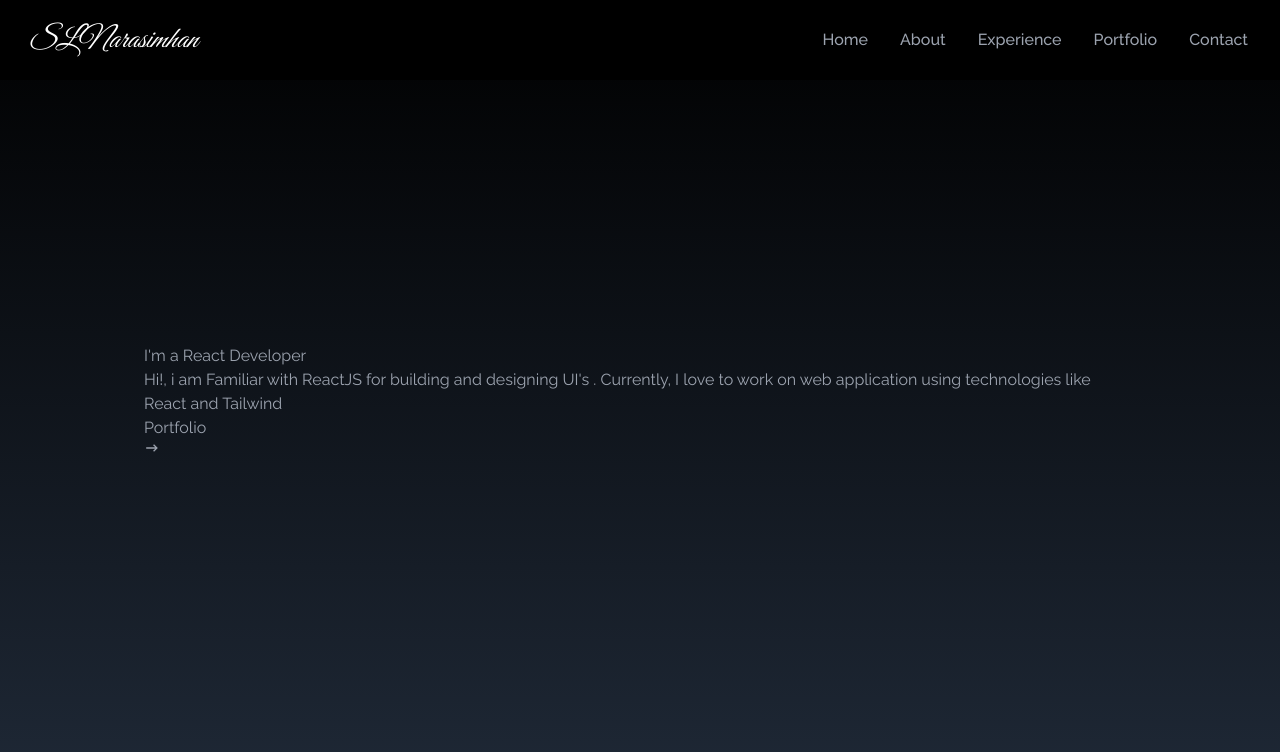
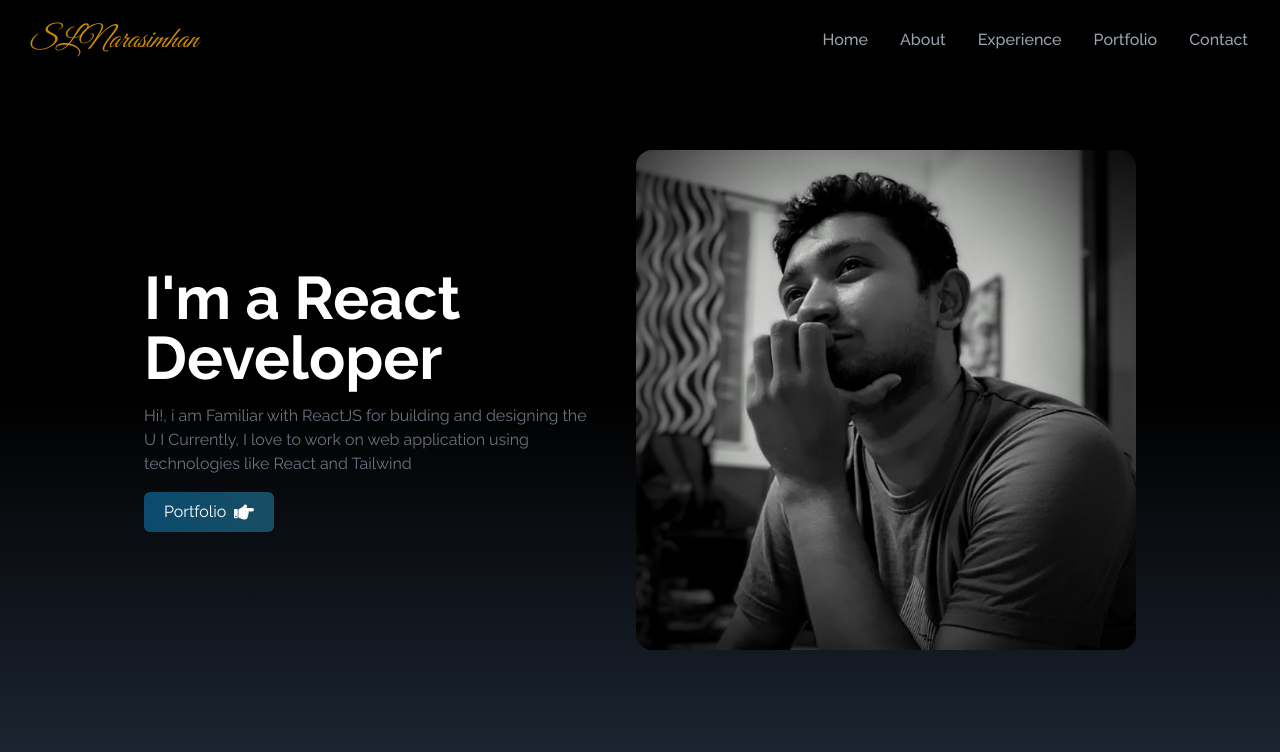
Before and after one commit to Sriram511/my-portfolio, a React (Create React App) app: page / in a window 1280 px wide. Shown: the top 752 px of the page. Built offline with nearby package versions, Linux system fonts and the light colour scheme.

Commit message:
Home Page
Completed the Home page Content. Next Home page Social Icons

```diff
--- a/src/components/Home.js
+++ b/src/components/Home.js
@@ -1,31 +1,41 @@
 import React from "react";
-// import MyImage from "../assets/me.jpg";
-import * as RctIcons from "react-icons/cg";
+import DevImage from "../assets/me.jpg";
+// import * as RctIcons from "react-icons/cg";
+import * as FaIcons from "react-icons/fa";
 
 const Home = () => {
   return (
     <div
       name="home"
-      className="h-screen w-full bg-gradient-to-b from-black to-gray-800 text-gray-400"
+      className="h-screen w-full bg-gradient-to-b from-black via-black to-gray-800"
     >
       <div className="max-w-screen-lg mx-auto flex flex-col items-center justify-center h-full px-4 md:flex-row">
-        <div>
-          <h2>I'm a React Developer</h2>
+        <div className="flex flex-col justify-center h-full">
+          <h2 className="text-2xl sm:text-6xl font-bold text-white">
+            I'm a React Developer{" "}
+          </h2>
 
-          <p>
-            Hi!, i am Familiar with ReactJS for building and designing UI's .
+          <p className="text-gray-500 py-4 max-w-md">
+            Hi!, i am Familiar with ReactJS for building and designing the U I
             Currently, I love to work on web application using technologies like
             React and Tailwind
           </p>
 
           <div>
-            <button>
+            <button className=" group text-white w-fit px-5 py-2 flex items-center rounded-md bg-gradient-to-r from-sky-900 to-cyan-900 cursor-pointer">
               Portfolio
-              <span>
-                <RctIcons.CgArrowRight />
+              <span className="group-hover:rotate-90 duration-500">
+                <FaIcons.FaHandPointRight size={20} className="ml-2" />
               </span>
             </button>
           </div>
+        </div>
+        <div>
+          <img
+            src={DevImage}
+            alt="DeveloperProfile"
+            className="rounded-2xl mx-auto w-2/3 md:w-full"
+          />
         </div>
       </div>
     </div>
--- a/src/components/Navbar.js
+++ b/src/components/Navbar.js
@@ -30,7 +30,9 @@ const Navbar = () => {
   return (
     <div className="flex justify-between items-center w-full h-20 text-white bg-black px-4 fixed">
       <div>
-        <h1 className="text-3xl italic font-signature ml-3">SLNarasimhan</h1>
+        <h1 className="text-3xl italic font-signature ml-3 text-yellow-600">
+          SLNarasimhan
+        </h1>
       </div>
 
       <ul className="hidden md:flex">
```
